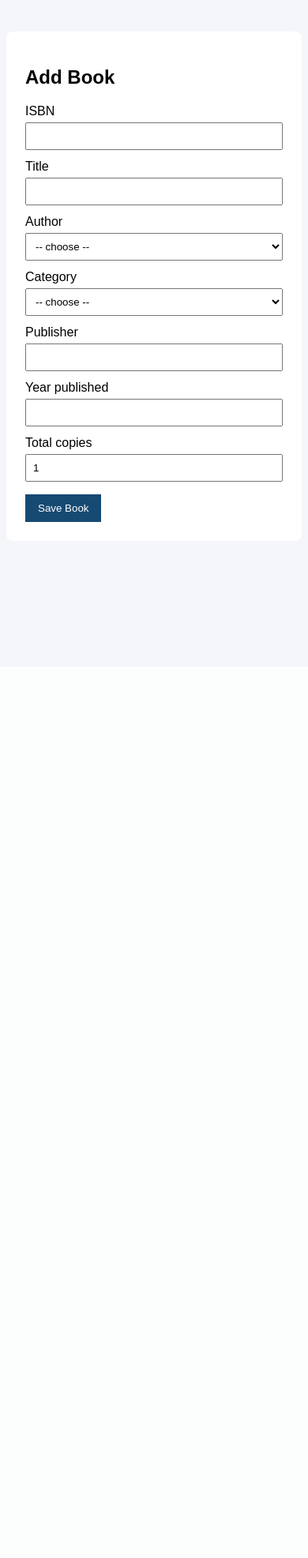
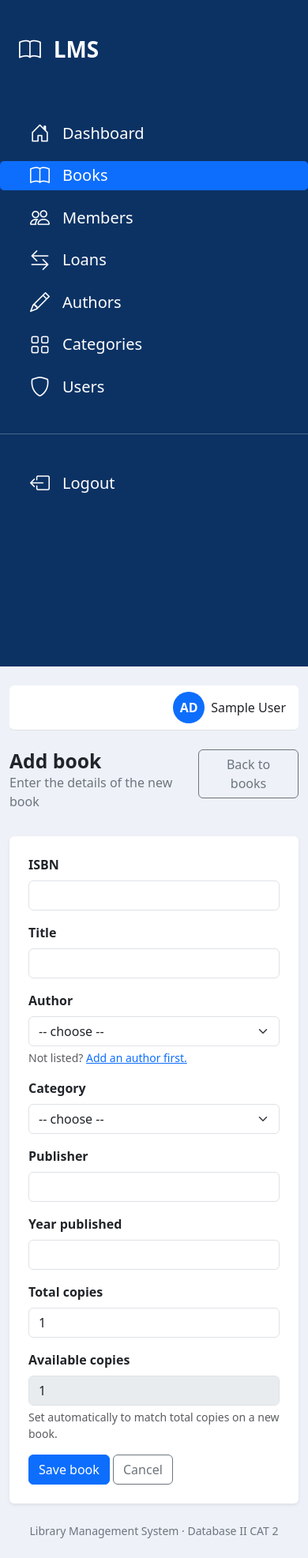
Before and after one commit to kenneth051/Library-management-system, a PHP site: page /books/create.php in a window 390 px wide. Shown: the whole page at 79% size. Before the commit the page ends 661 px from the top, so only its background shows below. Run offline with PHP 8.4, Linux system fonts and the light colour scheme; the visitor is signed in with stand-in values (Sample User, id 1); data comes from the database, SQL or seed files in the repository.

Commit message:
Redesign Add Book page to match mockup

```diff
--- a/books/create.php
+++ b/books/create.php
@@ -1,4 +1,7 @@
 <?php
+if (session_status() === PHP_SESSION_NONE) { session_start(); }
+if (!isset($_SESSION['user_id'])) { header('Location: ../auth/login.php'); exit(); }
+$activePage = 'Books';
 require_once __DIR__ . '/../config/database.php';
 
 $message = '';
@@ -43,51 +46,110 @@ if ($_SERVER['REQUEST_METHOD'] === 'POST') {
     }
 }
 ?>
+<?php
+$val = function ($key, $default = '') use ($message) {
+    return htmlspecialchars($message === '' ? ($_POST[$key] ?? $default) : $default);
+};
+$dupErr  = str_contains($error, 'already exists');
+$yearErr = str_contains($error, 'year');
+$copyErr = str_contains($error, 'copies');
+?>
 <!DOCTYPE html>
-<html>
+<html lang="en">
 <head>
   <meta charset="UTF-8">
   <meta name="viewport" content="width=device-width, initial-scale=1">
-  <title>Add Book</title>
+  <title>LMS | Add book</title>
+  <link href="https://cdn.jsdelivr.net/npm/bootstrap@5.3.3/dist/css/bootstrap.min.css" rel="stylesheet">
+  <link href="https://cdn.jsdelivr.net/npm/bootstrap-icons@1.11.3/font/bootstrap-icons.min.css" rel="stylesheet">
   <style>
-    body { font-family: Arial, sans-serif; background:#f4f6f9; }
-    .card { max-width:420px; margin:40px auto; background:#fff; padding:24px; border-radius:8px; }
-    label { display:block; margin-top:12px; }
-    input, select { width:100%; padding:8px; margin-top:5px; box-sizing:border-box; }
-    button { margin-top:16px; padding:10px 16px; background:#174a72; color:#fff; border:none; cursor:pointer; }
-    .ok { color:green; font-weight:bold; }
-    .err { color:#b00020; font-weight:bold; }
+    .main-content { min-height: 100vh; background: #eef1f8; }
+    .account-circle { width: 40px; height: 40px; border-radius: 50%; display: flex; align-items: center; justify-content: center; color: #fff; font-weight: 600; background: #0d6efd; }
   </style>
 </head>
 <body>
-  <div class="card">
-    <h2>Add Book</h2>
-    <?php if ($message): ?><p class="ok"><?= htmlspecialchars($message) ?></p><?php endif; ?>
-    <?php if ($error): ?><p class="err"><?= htmlspecialchars($error) ?></p><?php endif; ?>
-    <form method="post">
-      <label>ISBN <input type="text" name="isbn" required></label>
-      <label>Title <input type="text" name="title" required></label>
-      <label>Author
-        <select name="author_id" required>
-          <option value="">-- choose --</option>
-          <?php while ($a = $authors->fetch_assoc()): ?>
-            <option value="<?= (int)$a['id'] ?>"><?= htmlspecialchars($a['name']) ?></option>
-          <?php endwhile; ?>
-        </select>
-      </label>
-      <label>Category
-        <select name="category_id" required>
-          <option value="">-- choose --</option>
-          <?php while ($c = $categories->fetch_assoc()): ?>
-            <option value="<?= (int)$c['id'] ?>"><?= htmlspecialchars($c['name']) ?></option>
-          <?php endwhile; ?>
-        </select>
-      </label>
-      <label>Publisher <input type="text" name="publisher"></label>
-      <label>Year published <input type="number" name="year_published" min="1000" max="2100"></label>
-      <label>Total copies <input type="number" name="total_copies" value="1" min="1" required></label>
-      <button type="submit">Save Book</button>
-    </form>
+<div class="row">
+<?php require_once __DIR__ . '/../includes/sidebar.php'; ?>
+
+<div class="col-lg-10 main-content p-4">
+  <nav class="navbar bg-white border-bottom rounded mb-4 px-3">
+    <span class="d-flex align-items-center ms-auto">
+      <span class="account-circle">AD</span>
+      <span class="ms-2"><?= htmlspecialchars($_SESSION['user_name'] ?? 'Admin') ?></span>
+    </span>
+  </nav>
+
+  <div class="d-flex justify-content-between align-items-start mb-3">
+    <div>
+      <h2 class="fw-bold mb-0">Add book</h2>
+      <p class="text-secondary">Enter the details of the new book</p>
+    </div>
+    <a href="index.php" class="btn btn-outline-secondary">Back to books</a>
   </div>
+
+  <?php if ($message !== ''): ?><div class="alert alert-success"><?= htmlspecialchars($message) ?></div><?php endif; ?>
+  <?php if ($error !== ''): ?><div class="alert alert-danger"><?= htmlspecialchars($error) ?></div><?php endif; ?>
+
+  <div class="card border-0 shadow-sm">
+    <div class="card-body p-4">
+      <form method="post" class="row g-3">
+        <div class="col-md-4">
+          <label class="form-label fw-semibold">ISBN</label>
+          <input type="text" name="isbn" class="form-control <?= $dupErr ? 'is-invalid' : '' ?>" value="<?= $val('isbn') ?>" required>
+          <div class="invalid-feedback"><?= htmlspecialchars($error) ?></div>
+        </div>
+        <div class="col-md-4">
+          <label class="form-label fw-semibold">Title</label>
+          <input type="text" name="title" class="form-control" value="<?= $val('title') ?>" required>
+        </div>
+        <div class="col-md-4">
+          <label class="form-label fw-semibold">Author</label>
+          <select name="author_id" class="form-select" required>
+            <option value="">-- choose --</option>
+            <?php foreach ($authors as $a): ?>
+              <option value="<?= (int)$a['id'] ?>" <?= ($message === '' && (int)($_POST['author_id'] ?? 0) === (int)$a['id']) ? 'selected' : '' ?>><?= htmlspecialchars($a['name']) ?></option>
+            <?php endforeach; ?>
+          </select>
+          <div class="form-text">Not listed? <a href="../authors/index.php">Add an author first.</a></div>
+        </div>
+        <div class="col-md-4">
+          <label class="form-label fw-semibold">Category</label>
+          <select name="category_id" class="form-select" required>
+            <option value="">-- choose --</option>
+            <?php foreach ($categories as $c): ?>
+              <option value="<?= (int)$c['id'] ?>" <?= ($message === '' && (int)($_POST['category_id'] ?? 0) === (int)$c['id']) ? 'selected' : '' ?>><?= htmlspecialchars($c['name']) ?></option>
+            <?php endforeach; ?>
+          </select>
+        </div>
+        <div class="col-md-4">
+          <label class="form-label fw-semibold">Publisher</label>
+          <input type="text" name="publisher" class="form-control" value="<?= $val('publisher') ?>">
+        </div>
+        <div class="col-md-4">
+          <label class="form-label fw-semibold">Year published</label>
+          <input type="text" name="year_published" class="form-control <?= $yearErr ? 'is-invalid' : '' ?>" value="<?= $val('year_published') ?>">
+          <div class="invalid-feedback"><?= htmlspecialchars($error) ?></div>
+        </div>
+        <div class="col-md-4">
+          <label class="form-label fw-semibold">Total copies</label>
+          <input type="number" min="1" name="total_copies" class="form-control <?= $copyErr ? 'is-invalid' : '' ?>" value="<?= $val('total_copies', '1') ?>" required>
+          <div class="invalid-feedback"><?= htmlspecialchars($error) ?></div>
+        </div>
+        <div class="col-md-4">
+          <label class="form-label fw-semibold">Available copies</label>
+          <input type="text" class="form-control" value="<?= $val('total_copies', '1') ?>" disabled>
+          <div class="form-text">Set automatically to match total copies on a new book.</div>
+        </div>
+        <div class="col-12">
+          <button type="submit" class="btn btn-primary">Save book</button>
+          <a href="index.php" class="btn btn-outline-secondary">Cancel</a>
+        </div>
+      </form>
+    </div>
+  </div>
+
+  <p class="text-center text-secondary small mt-4 mb-0">Library Management System · Database II CAT 2</p>
+</div>
+</div>
 </body>
 </html>
```
